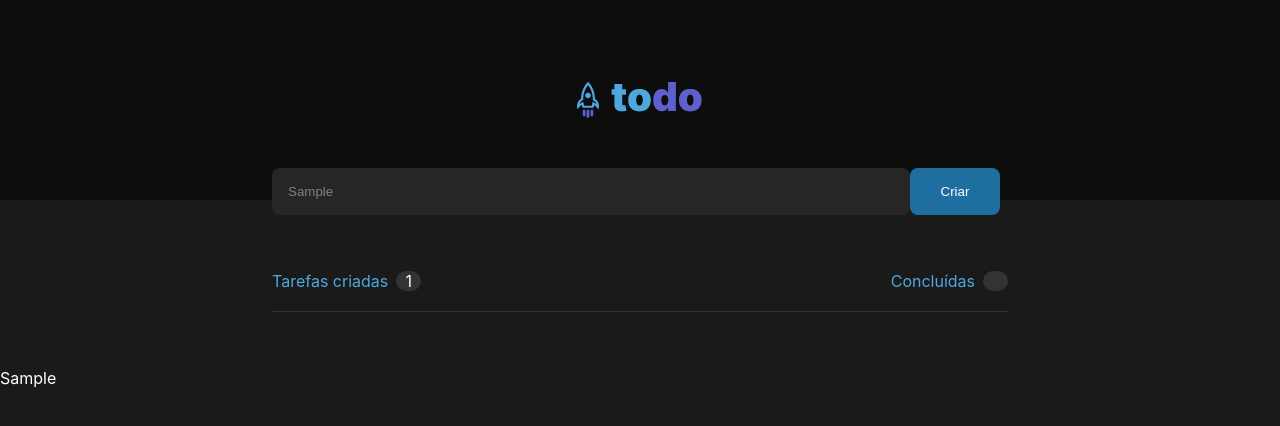
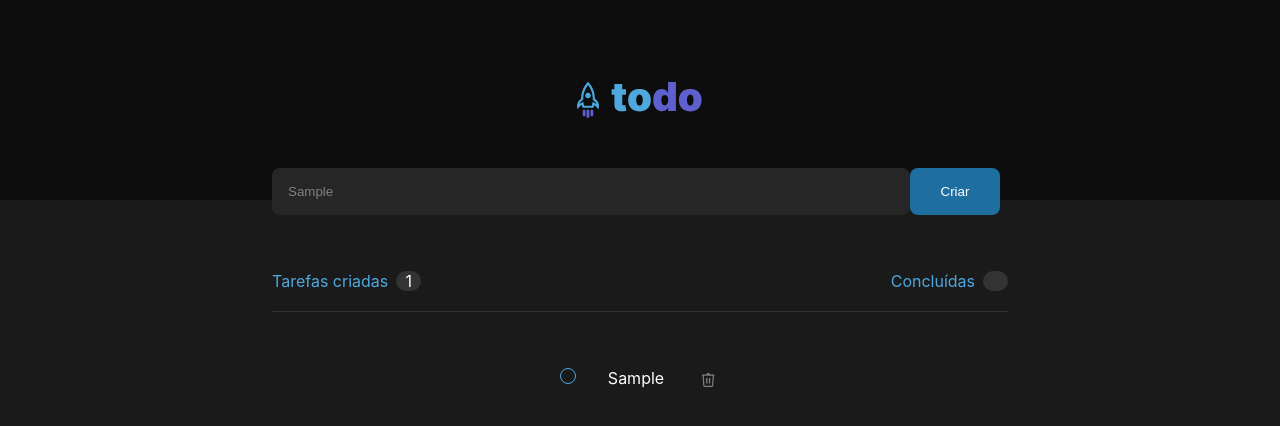
Before and after one commit to florencaMelo/to-do, a React (Vite) app: page / in a window 1280 px wide. Both pictures are taken after typing "Sample" into the empty fields and a click on the button "Criar". Shown: the top 426 px of the page. Built offline with nearby package versions, Linux system fonts and the light colour scheme.

Commit message:
subindo alterações

```diff
--- /dev/null
+++ b/src/components/ListaTarefas.ts
@@ -0,0 +1,27 @@
+import styled from "styled-components";
+
+export const ListaTarefasContainer = styled.div`
+  display: flex;
+  justify-content: center;
+  gap: 2rem;
+
+`
+
+export const InputStyle = styled.input`
+  appearance: none;
+  border: 1px solid #4EA8DE;
+  height: 1rem;
+  width: 1rem;
+  border-radius: 50%;
+  cursor: pointer;
+
+  :checked{
+    background-color: #8284FA;
+  }
+`
+
+export const Img = styled.img`
+  cursor: pointer;
+  width: 1.5rem;
+  height: 1.5rem;
+`
--- /dev/null
+++ b/src/components/ListaTarefas.tsx
@@ -0,0 +1,14 @@
+import React from "react"
+import { Img, InputStyle, ListaTarefasContainer } from "./ListaTarefas"
+import Trash  from '../assets/trash.svg'
+
+export function ListaTarefas({taskText}){
+
+  return(
+    <ListaTarefasContainer>
+      <InputStyle type="checkbox" />
+      <p>{taskText}</p>
+      <Img src={Trash} alt="" />
+    </ListaTarefasContainer>
+  )
+}
--- a/src/components/NewTask.tsx
+++ b/src/components/NewTask.tsx
@@ -23,14 +23,17 @@ export function NewTask() {
       <NewTaskContainer>
       <form onSubmit={handleCreateNewComment}>
         <Input
+          placeholder={'Adicione uma nova tarefa'}
           onChange={handleInputChange}
           value={newTask}
         />
         <Button>Criar</Button>
       </form>
     </NewTaskContainer>
+
     <Info tasks={tasks} />
     <Tarefas tasks={tasks} />
+
     </div>
   )
 }
--- a/src/components/Tarefas.ts
+++ b/src/components/Tarefas.ts
@@ -10,5 +10,4 @@ export const TarefasContainer = styled.div`
   img{
     margin-bottom: 1rem;
   }
-
 `
--- a/src/components/Tarefas.tsx
+++ b/src/components/Tarefas.tsx
@@ -1,12 +1,14 @@
 import React from "react"
 import { TarefasContainer } from "./Tarefas"
 import Image from '../assets/Clipboard.svg'
+import { ListaTarefas } from './ListaTarefas.tsx'
 
 
 export function Tarefas({tasks}) {
   return(
     <div>
-      {tasks.length > 0 ? <p>{tasks}</p> : (
+      {tasks.length > 0 ? <p>{tasks.map(tasks => {
+        return <ListaTarefas taskText={tasks} /> })} </p> : (
         <TarefasContainer >
           <img src={Image} alt="" />
           <b>Você ainda não tem tarefas cadastradas</b>
```
Also changed, not shown: src/assets/trash.svg (added).
